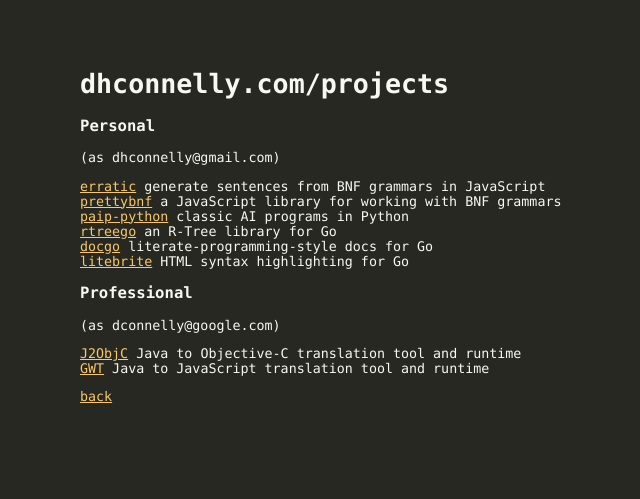
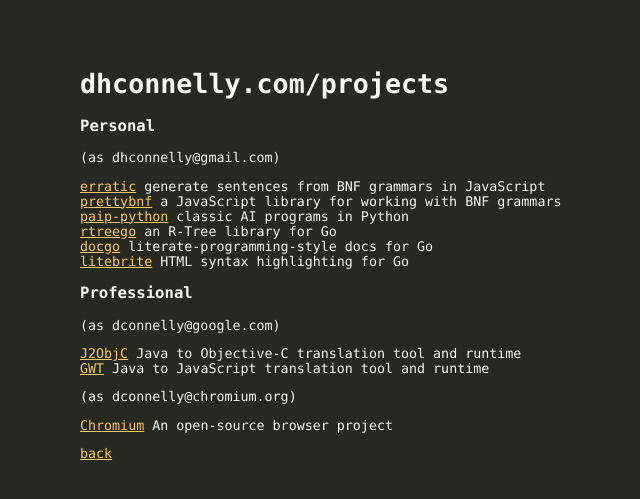
Before and after one commit to dhconnelly/dhconnelly.github.io, a Jekyll site: the page built from projects/index.html, in a window 1280 px wide. Shown: the top 499 px of the page, without its empty margins (310-950 px from the left). Built offline with Jekyll 4.4.1, drawn with Linux system fonts in a browser that asks for light colours.

Commit message:
chromium

```diff
--- a/projects/index.html
+++ b/projects/index.html
@@ -55,4 +55,13 @@
         <summary>Java to JavaScript translation tool and runtime</summary>
     </li>
   </ul>
+  <header>
+    <summary>(as dconnelly@chromium.org)</summary>
+  </header>
+  <ul>
+    <li>
+      <a href="http://www.chromium.org">Chromium</a>
+      <summary>An open-source browser project</summary>
+    </li>
+  </ul>
 </section>
```
